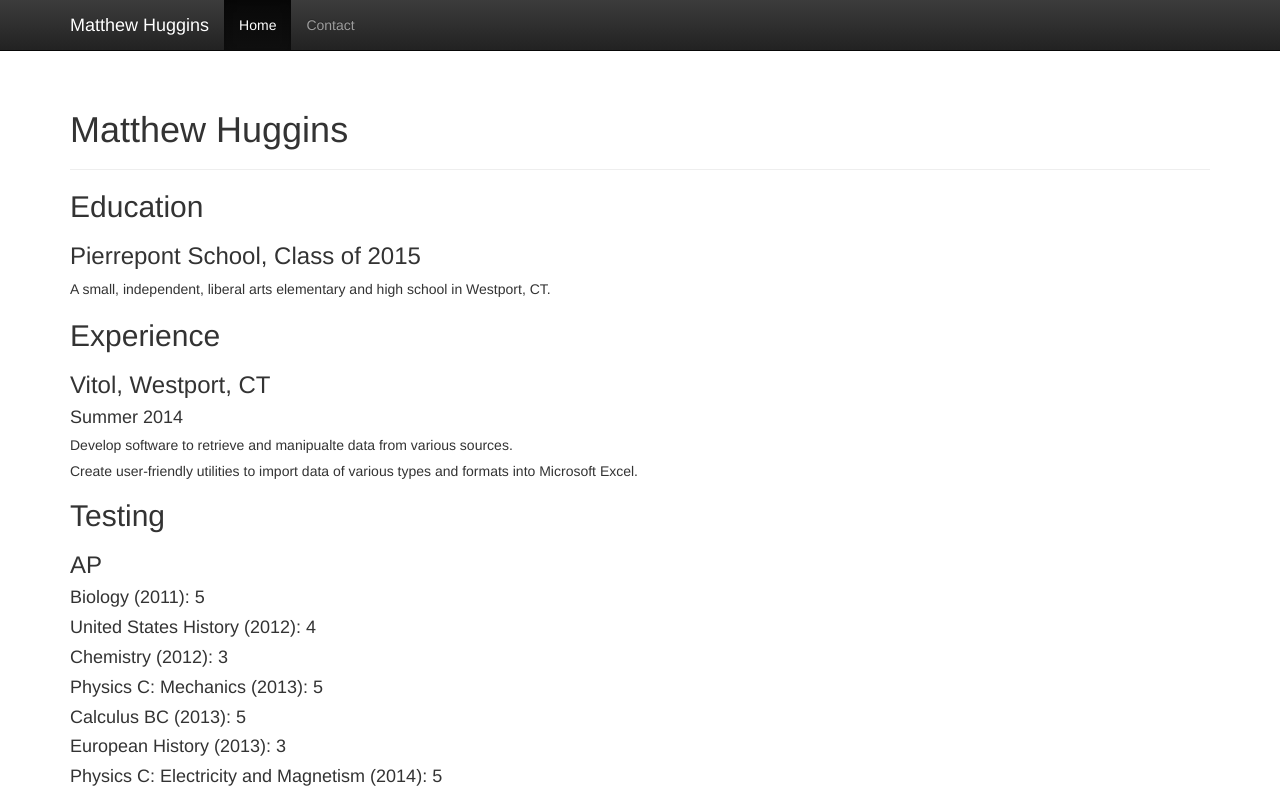
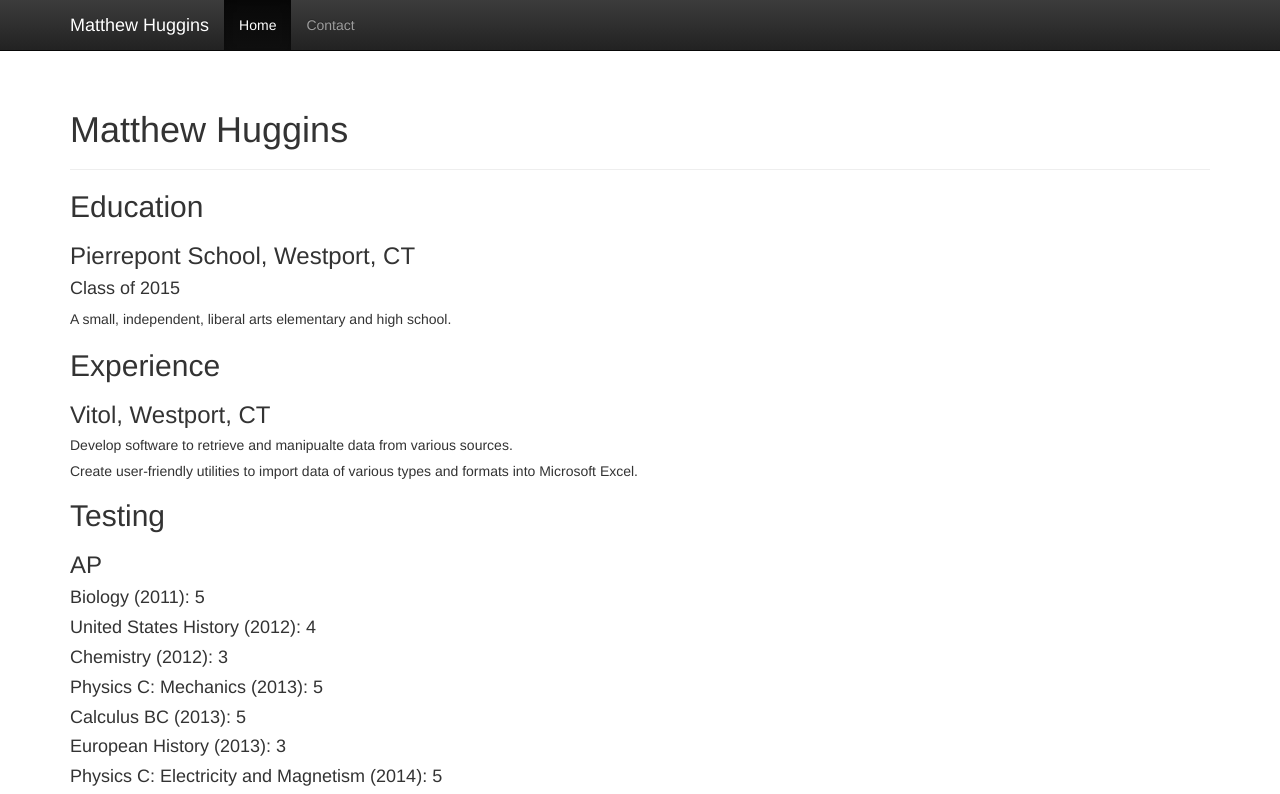
Before and after one commit to mdhuggins/mdhuggins.github.io, a plain HTML site: page index.html in a window 1280 px wide. Shown: the top 794 px of the page. Drawn offline with nearby package versions, Linux system fonts and the light colour scheme.

Commit message:
Update index.html

```diff
--- a/index.html
+++ b/index.html
@@ -76,14 +76,15 @@
         </div>
 
         <h2 style="margin-top:0">Education</h2>
-        <h3>Pierrepont School, Class of 2015</h3>
+        <h3>Pierrepont School, Westport, CT</h3>
+        <h4>Class of 2015</h4>
         <p>
-        A small, independent, liberal arts elementary and high school in Westport, CT.
+        A small, independent, liberal arts elementary and high school.
         </p>
 
         <h2>Experience</h2>
         <h3>Vitol, Westport, CT</h3>
-        <h4>Summer 2014</h4>
+
         <h5>Develop software to retrieve and manipualte data from various sources.
         </h5>
         <h5>
```
